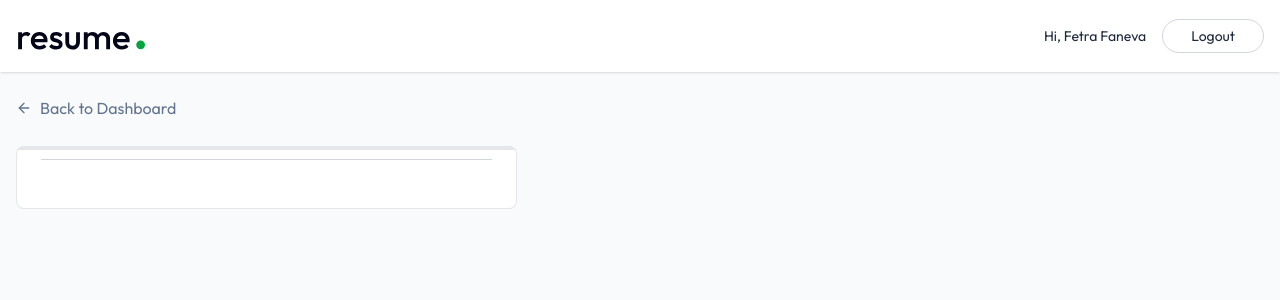
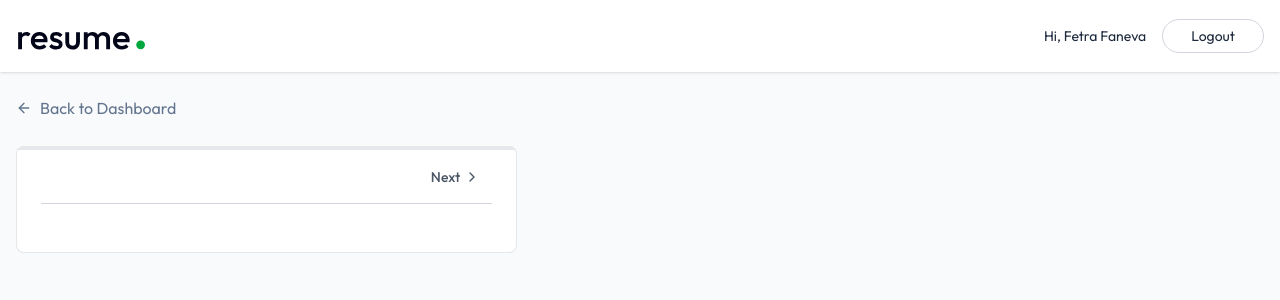
Before and after one commit to fetrafaneva/MERN_AIResume, a React (Vite) app: page /app/builder/1 in a window 1280 px wide. Shown: the top 300 px of the page. Built offline with nearby package versions, Linux system fonts and the light colour scheme.

Commit message:
ajout du Next button  dans le components ResumeBuilder

```diff
--- a/src/pages/ResumeBuilder.jsx
+++ b/src/pages/ResumeBuilder.jsx
@@ -4,6 +4,8 @@ import { dummyResumeData } from "../assets/assets";
 import {
   ArrowLeftIcon,
   Briefcase,
+  ChevronLeft,
+  ChevronRight,
   FileText,
   FolderIcon,
   GraduationCap,
@@ -87,8 +89,32 @@ const ResumeBuilder = () => {
                 <div className=""></div>
                 <div className=" flex items-center">
                   {activeSectionIndex !== 0 && (
-                    <button className=" flex items-center gap-1 p-3 rounded-lg text-sm font-medium text-gray-600 hover:bg-gray-50 transition-all"></button>
+                    <button
+                      onClick={() =>
+                        setActiveSectionIndex((prevIndex) =>
+                          Math.max(prevIndex - 1, 0)
+                        )
+                      }
+                      className=" flex items-center gap-1 p-3 rounded-lg text-sm font-medium text-gray-600 hover:bg-gray-50 transition-all"
+                      disabled={activeSectionIndex === 0}
+                    >
+                      <ChevronLeft className=" size-4" /> Previous
+                    </button>
                   )}
+
+                  <button
+                    onClick={() =>
+                      setActiveSectionIndex((prevIndex) =>
+                        Math.min(prevIndex + 1, sections.length - 1)
+                      )
+                    }
+                    className={`flex items-center gap-1 p-3 rounded-lg text-sm font-medium text-gray-600 hover:bg-gray-50 transition-all ${
+                      activeSectionIndex === sections.length - 1 && "opacity-50"
+                    }`}
+                    disabled={activeSectionIndex === sections.length - 1}
+                  >
+                    Next <ChevronRight className=" size-4" />
+                  </button>
                 </div>
               </div>
             </div>
```
